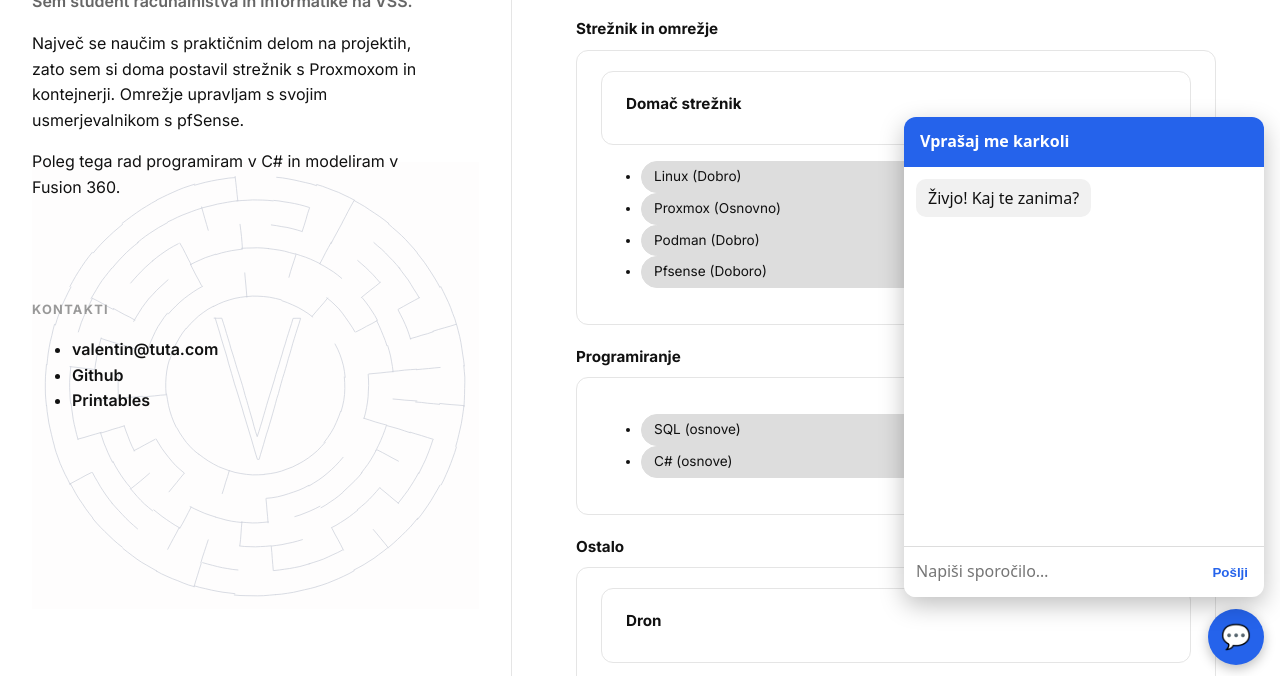
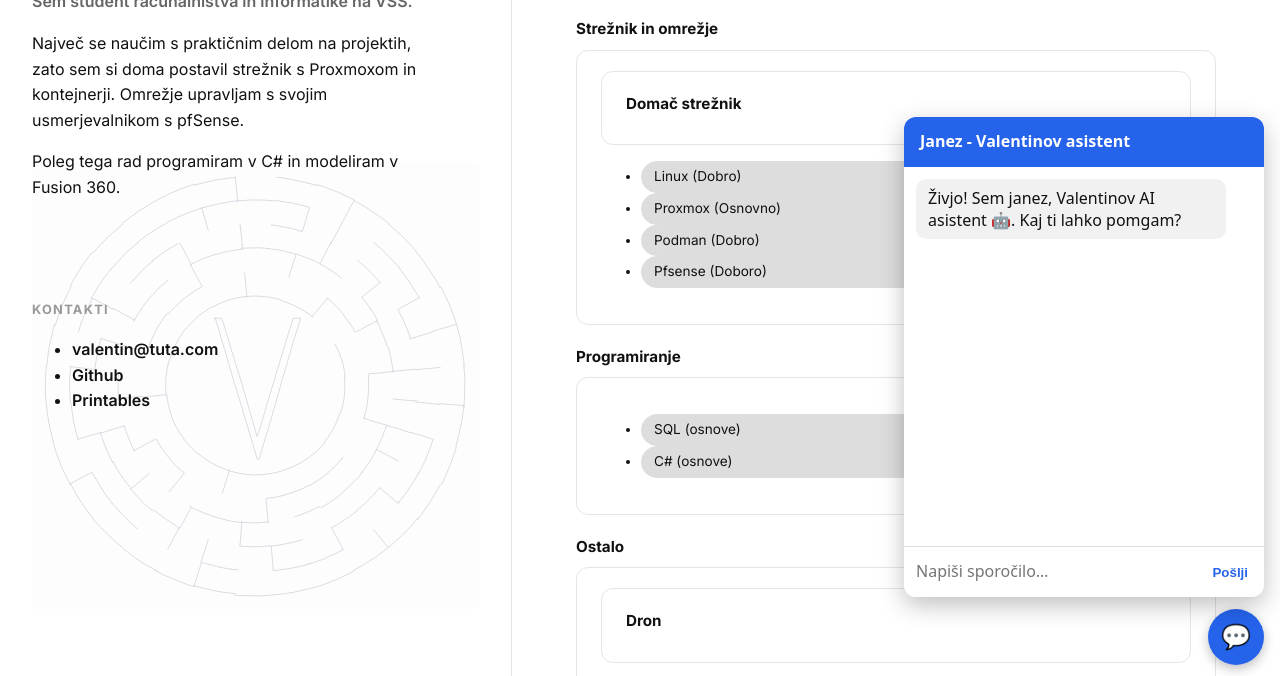
Before and after one commit to bato121/bato121.github.io, a plain HTML site: page index.html in a window 1280 px wide. Both pictures are taken after a click on the button "Odpri klepet". Shown: the part 119-795 px from the top of the page. Drawn offline with Linux system fonts and the light colour scheme.

Commit message:
Update index.html

```diff
--- a/index.html
+++ b/index.html
@@ -250,7 +250,7 @@ footer {
 </style>
 <button id="ai-btn" aria-label="Odpri klepet">💬</button>
 <div id="ai-box">
-  <div id="ai-head">Vprašaj me karkoli</div>
+  <div id="ai-head">Janez - Valentinov asistent</div>
   <div id="ai-log"></div>
   <form id="ai-form">
     <input id="ai-input" placeholder="Napiši sporočilo…" maxlength="1000" autocomplete="off">
@@ -285,7 +285,7 @@ footer {
   };
   document.getElementById("ai-btn").onclick = () => {
     box.classList.toggle("open");
-    if (!log.children.length) add("Živjo! Kaj te zanima?", "ai-bot");
+    if (!log.children.length) add("Živjo! Sem janez, Valentinov AI asistent 🤖. Kaj ti lahko pomgam?", "ai-bot");
     input.focus();
   };
   form.onsubmit = async (e) => {
```
